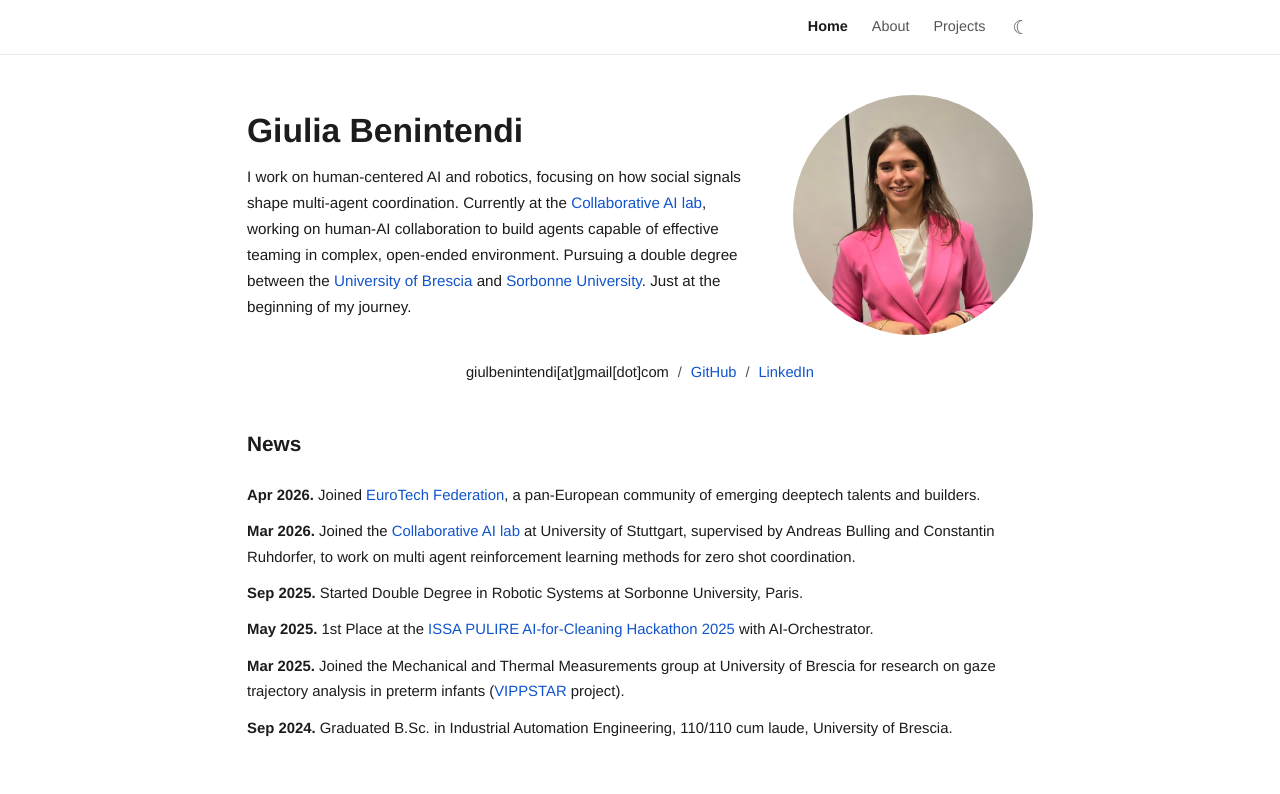
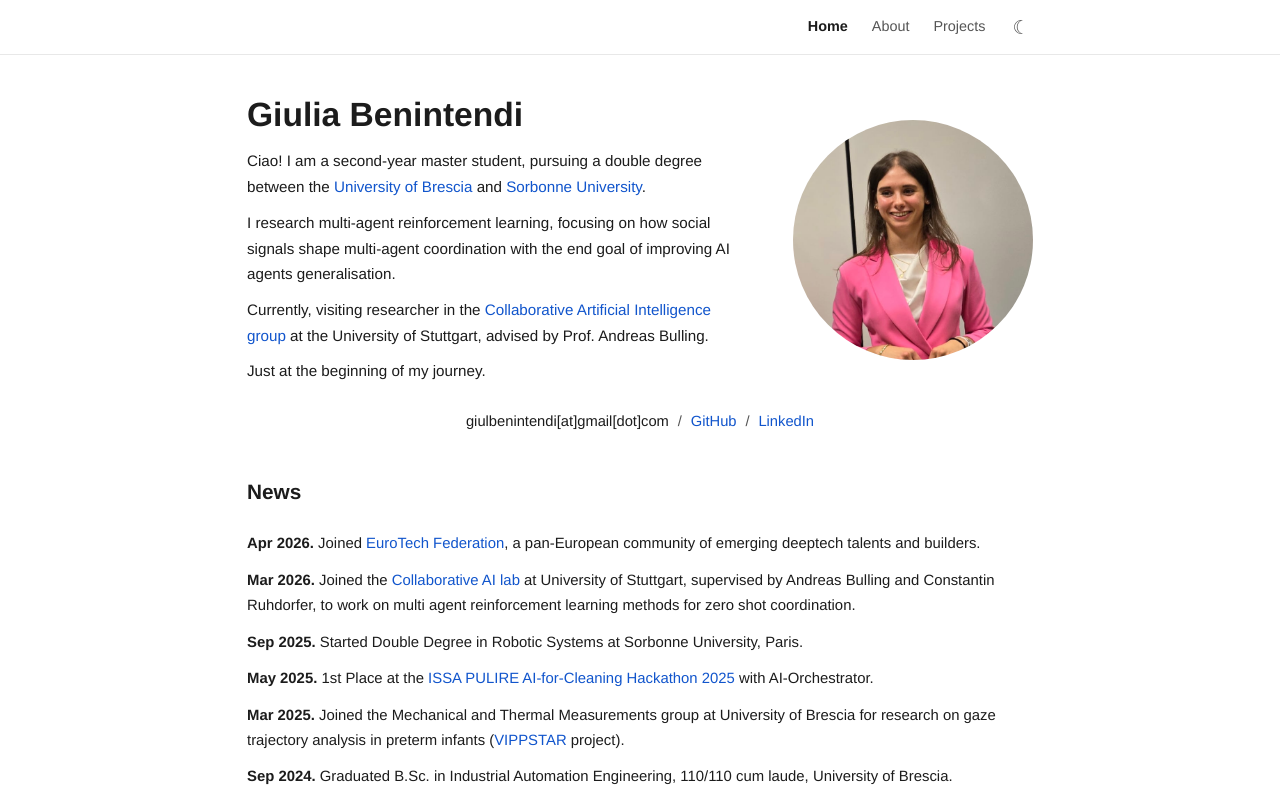
Before and after one commit to giuliabenintendi/giuliabenintendi.github.io, a Jekyll site: the page built from index.html, in a window 1280 px wide and 1400 px high. Shown: the top 794 px of the window. Built offline with Jekyll 4.4.1, drawn with Linux system fonts in a browser that asks for light colours.

Commit message:
rewrite intro, remove about logos and languages, swap project images

```diff
--- a/assets/css/style.css
+++ b/assets/css/style.css
@@ -153,6 +153,14 @@ a:hover {
   color: var(--text);
   font-size: 0.95rem;
   line-height: 1.7;
+}
+
+.hero-text .tagline .line {
+  display: block;
+}
+
+.hero-text .tagline .line + .line {
+  margin-top: 0.6rem;
 }
 
 /* ── Social Links ── */
--- a/index.html
+++ b/index.html
@@ -8,13 +8,15 @@ title: Giulia Benintendi
   <div class="hero-text">
     <h1>Giulia Benintendi</h1>
     <p class="tagline">
-      I work on human-centered AI and robotics, focusing on how social signals shape multi-agent
-      coordination. Currently at the <a href="https://www.collaborative-ai.org/" target="_blank">Collaborative AI lab</a>,
-      working on human-AI collaboration to build agents capable of
-      effective teaming in complex, open-ended environment. Pursuing a double degree between the
-      <a href="https://www.unibs.it" target="_blank">University of Brescia</a> and
-      <a href="https://www.sorbonne-universite.fr" target="_blank">Sorbonne University</a>.
-      Just at the beginning of my journey.
+      <span class="line">Ciao! I am a second-year master student, pursuing a double degree between the
+        <a href="https://www.unibs.it" target="_blank">University of Brescia</a> and
+        <a href="https://www.sorbonne-universite.fr" target="_blank">Sorbonne University</a>.</span>
+      <span class="line">I research multi-agent reinforcement learning, focusing on how social signals shape multi-agent
+        coordination with the end goal of improving AI agents generalisation.</span>
+      <span class="line">Currently, visiting researcher in the
+        <a href="https://www.collaborative-ai.org/" target="_blank">Collaborative Artificial Intelligence group</a>
+        at the University of Stuttgart, advised by Prof. Andreas Bulling.</span>
+      <span class="line">Just at the beginning of my journey.</span>
     </p>
   </div>
 </div>
@@ -53,7 +55,7 @@ title: Giulia Benintendi
 
 <div class="project-card">
   <div class="project-image">
-    <img src="/assets/images/GECO_validation.png" alt="Gaze trajectory analysis cartoon">
+    <img src="/assets/images/geco_stages.png" alt="Gaze trajectory analysis cartoon">
   </div>
   <div class="project-body">
     <h3>Gaze Trajectory Analysis in Preterm Infants</h3>
```
Also changed, not shown: about.html (+1 -16 lines), assets/images/ACTIVAv2.png, assets/images/geco_stages.png (added).
